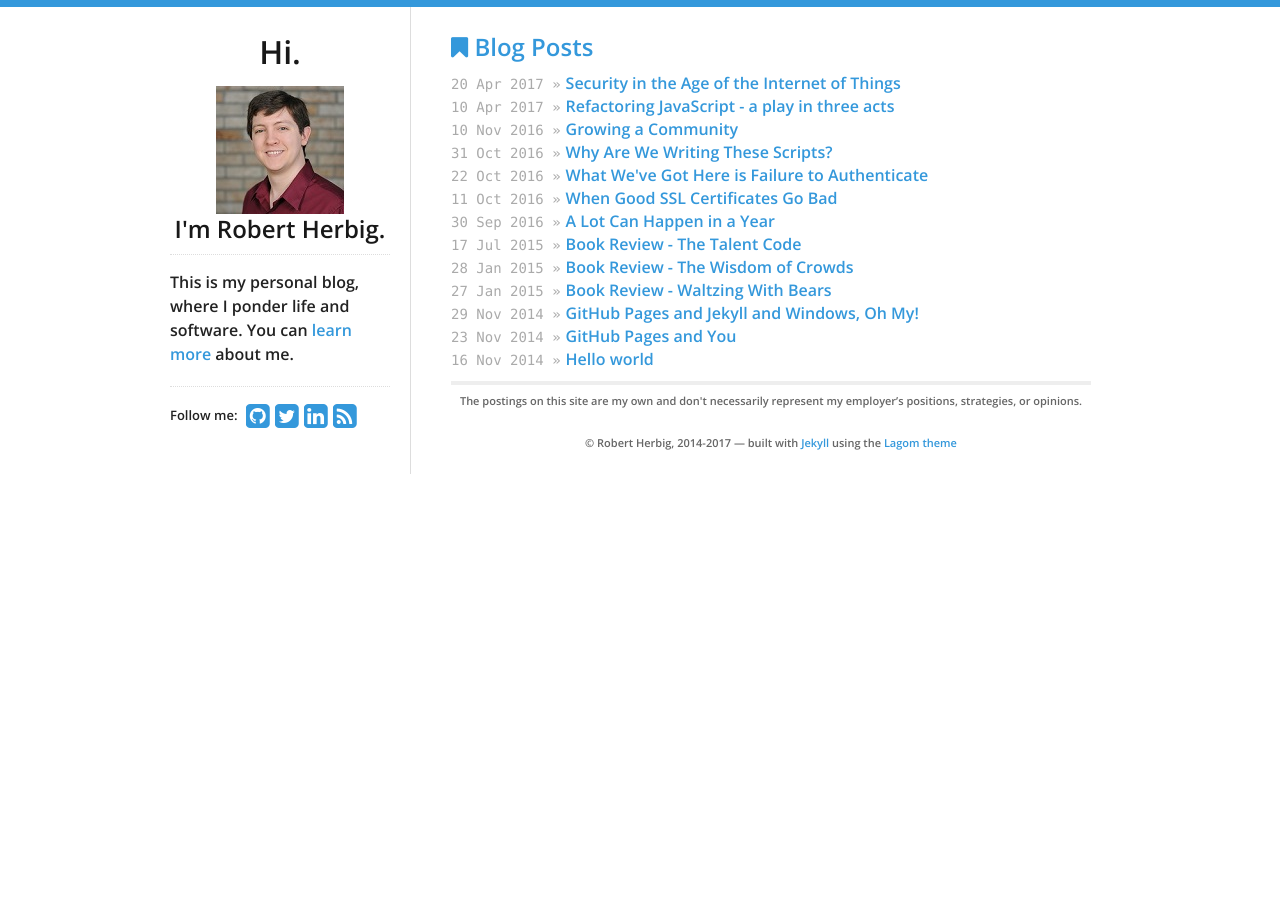
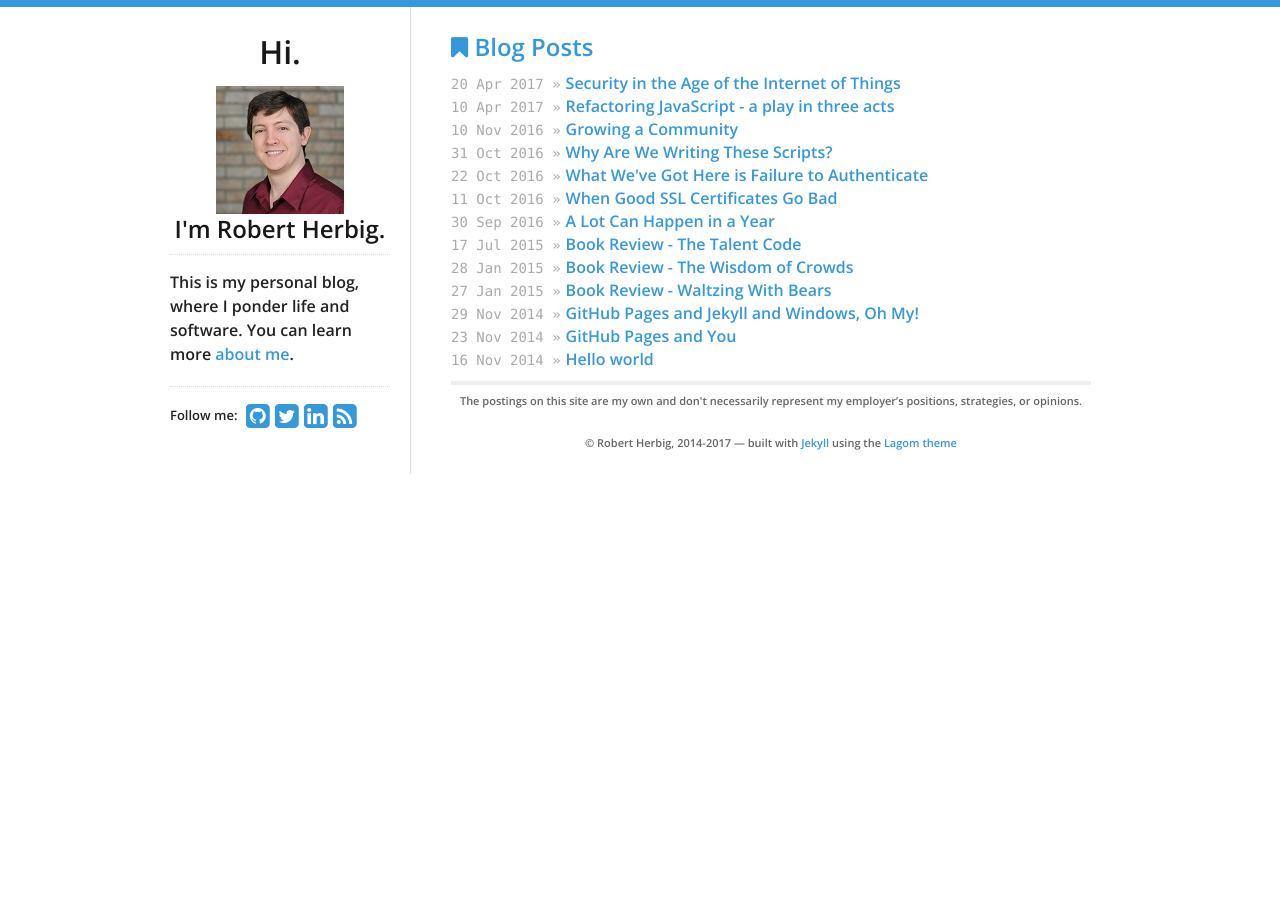
Before and after one commit to rpherbig/rpherbig.github.io, a Jekyll site: the page built from index.html, in a window 1280 px wide. Built offline with Jekyll 4.4.1, drawn with Linux system fonts in a browser that asks for light colours; nearby versions of some CDN libraries; part of the change alters nothing that is shown.

```diff
--- a/_includes/sidebar.html
+++ b/_includes/sidebar.html
@@ -5,7 +5,7 @@
   </a>
   <h2>I'm Robert Herbig.</h2>
   <div id="bio">
-    <p>This is my personal blog, where I ponder life and software. You can <a href="/about">learn more</a> about me.</p>
+    <p>This is my personal blog, where I ponder life and software. You can learn more <a href="/about">about me</a>.</p>
   </div>
   <div id="social">
     {% include social.html %}
```
